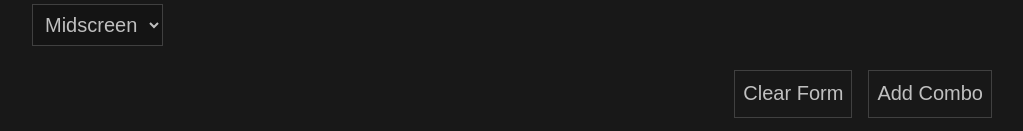
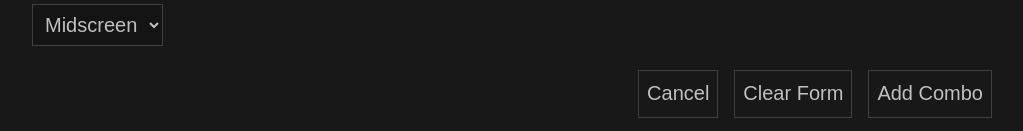
Before and after one commit to RedRaptor10/combo-list, a React (Create React App) app: page /#/1/combos/create in a window 1280 px wide. Shown: the part 920-1051 px from the top of the page, without its empty margins (128-1151 px from the left). Built offline with nearby package versions, Linux system fonts and the light colour scheme.

Commit message:
Add Cancel button

```diff
--- a/src/components/ComboForm.js
+++ b/src/components/ComboForm.js
@@ -1,5 +1,5 @@
 import { useState, useEffect } from 'react';
-import { useParams, useNavigate } from 'react-router-dom';
+import { useParams, useNavigate, Link } from 'react-router-dom';
 import Combo from './Combo';
 
 const ComboForm = () => {
@@ -212,6 +212,7 @@ const ComboForm = () => {
                     <option value="Corner">Corner</option>
                 </select>
                 <div className="combo-form-footer combo-form-btns">
+                    <button className="btn" onClick={event => { event.preventDefault() }}><Link to={'/' + characterSlug}>Cancel</Link></button>
                     <button className="btn" onClick={clearForm}>Clear Form</button>
                     <button className="btn" type="submit" onClick={submitCombo}>{comboId ? 'Update Combo' : 'Add Combo'}</button>
                 </div>
```
